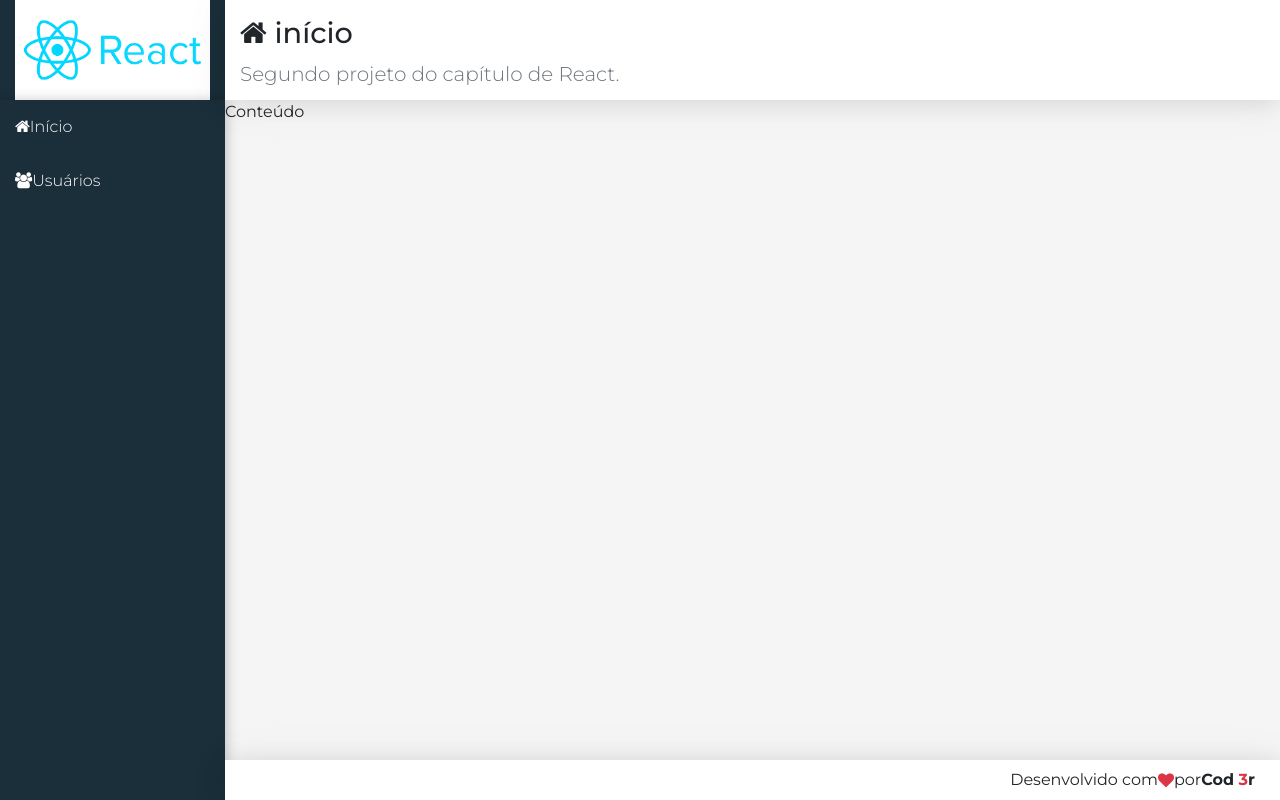
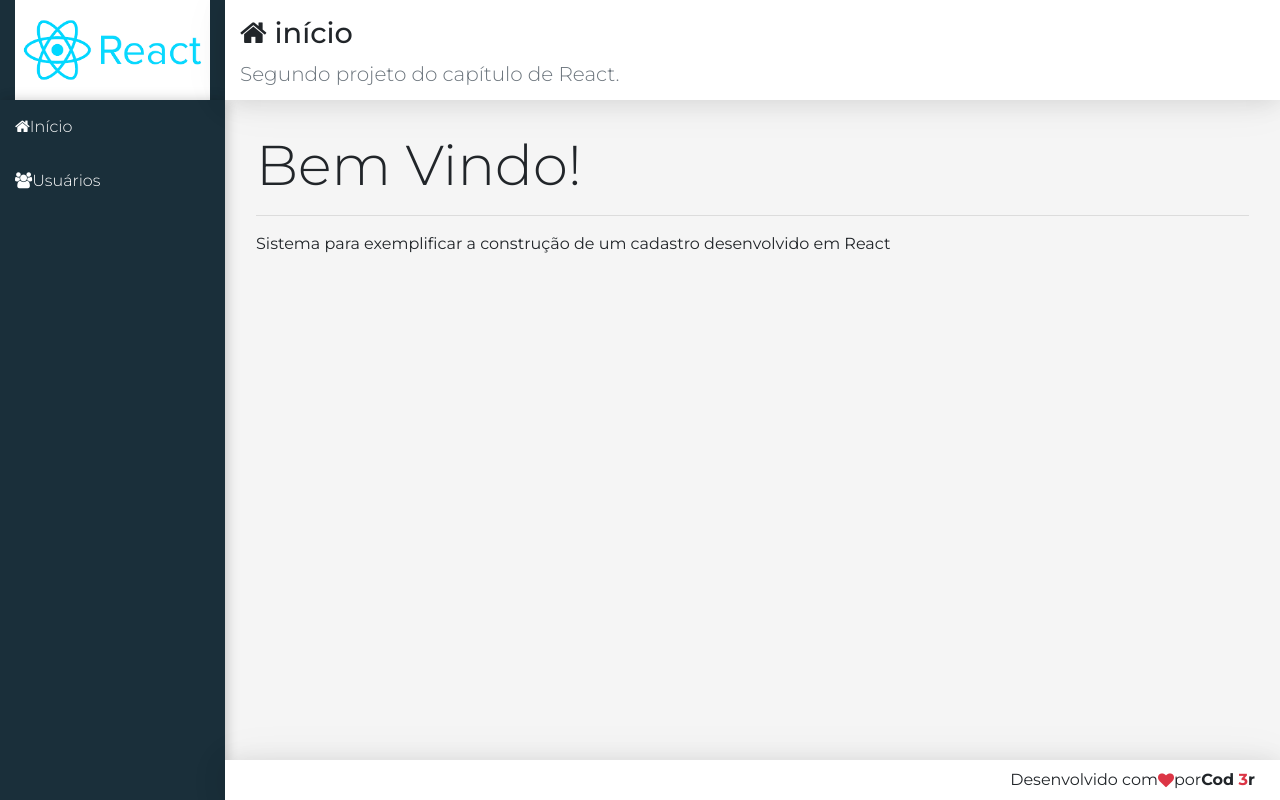
Before and after one commit to marcelobiao/basic-crud-react, a React (Create React App) app in the folder frontend/: page / in a window 1280 px wide. Built offline with nearby package versions, Linux system fonts and the light colour scheme.

Commit message:
Implementando Component Home

```diff
--- /dev/null
+++ b/frontend/src/components/home/Home.jsx
@@ -0,0 +1,10 @@
+import React from 'react'
+import Main from '../template/Main'
+
+export default props =>
+    <Main icon="home" title="início"
+        subtitle="Segundo projeto do capítulo de React.">
+        <div className="display-4">Bem Vindo!</div>
+        <hr />
+        <p className="mb-0">Sistema para exemplificar a construção de um cadastro desenvolvido em React</p>
+    </Main>
--- a/frontend/src/components/template/Main.jsx
+++ b/frontend/src/components/template/Main.jsx
@@ -5,7 +5,9 @@
 export default props =>
     <React.Fragment>
         <Header {...props}/>
-        <main className="content">
-            Conteúdo
+        <main className="content container-fluid">
+            <div className="p-3 mt-3">
+                {props.children}
+            </div>
         </main>
     </React.Fragment>
--- a/frontend/src/main/App.jsx
+++ b/frontend/src/main/App.jsx
@@ -4,14 +4,13 @@
 import './App.css'
 import Logo from '../components/template/Logo'
 import Nav from '../components/template/Nav'
-import Main from '../components/template/Main'
+import Home from '../components/home/Home'
 import Footer from '../components/template/Footer'
 
 export default props =>
     <div className="app">
         <Logo/>
         <Nav/>
-        <Main icon="home" title="início"
-            subtitle="Segundo projeto do capítulo de React."/>
+            <Home/>
         <Footer/>
     </div>
```
